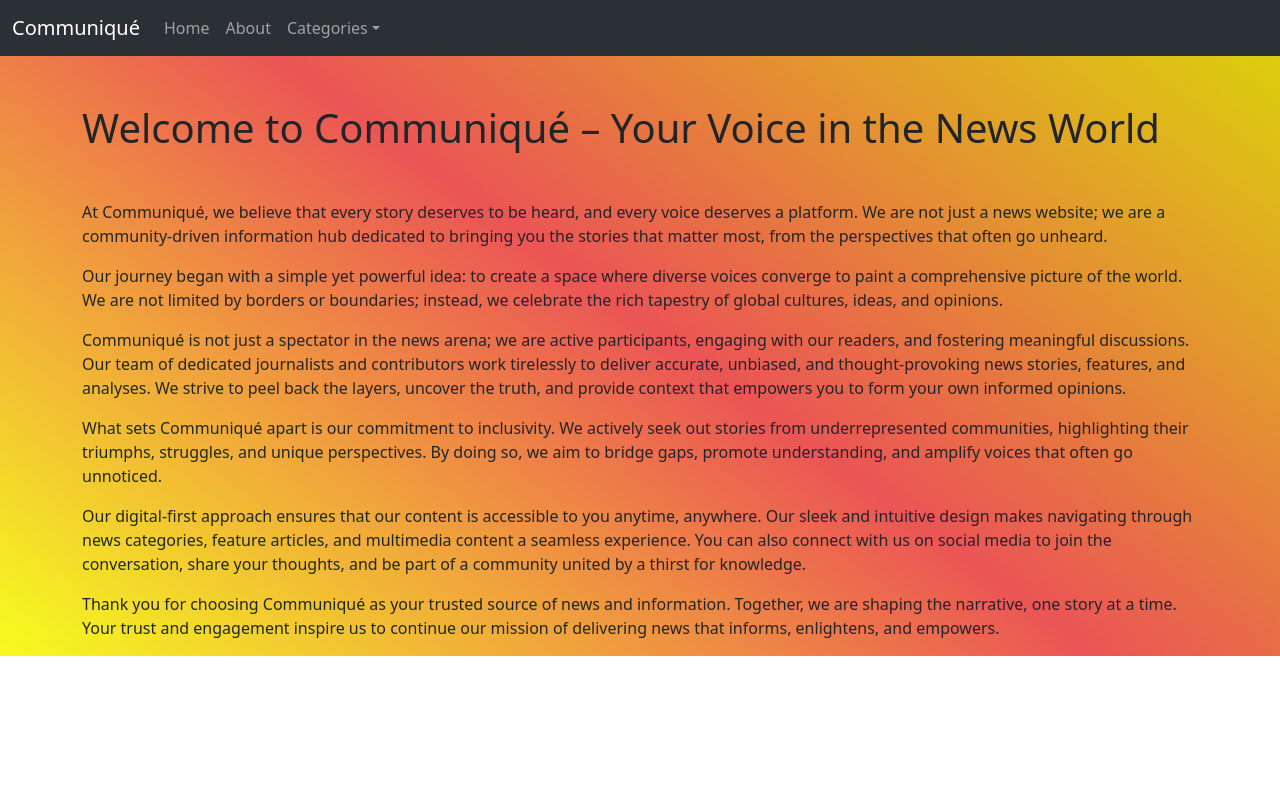
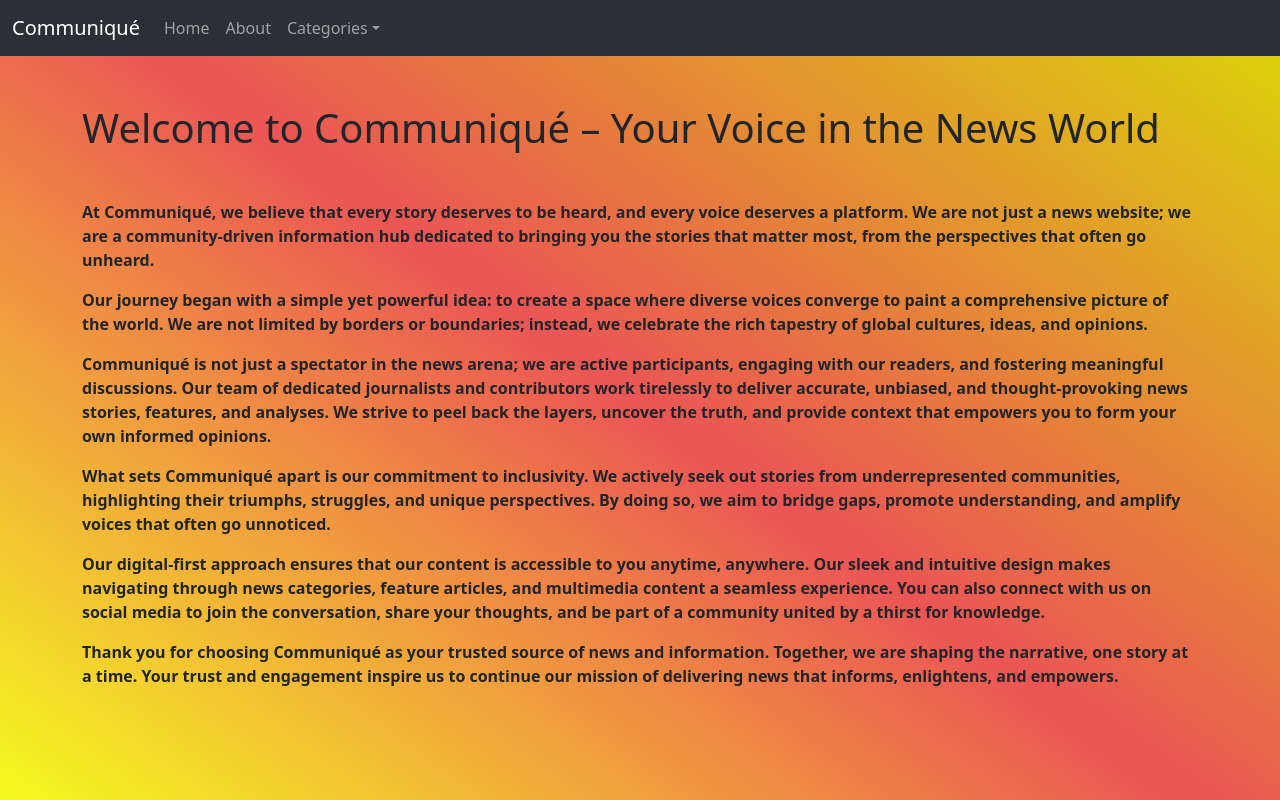
Before and after one commit to JB786/Communique-News-App, a React (Create React App) app: page /#/about in a window 1280 px wide. Built offline with nearby package versions, Linux system fonts and the light colour scheme; no server answers.

Commit message:
final commit before deploying to gh-pages

```diff
--- a/package.json
+++ b/package.json
@@ -1,4 +1,5 @@
 {
+  "homepage": "https://JB786.github.io/Communique-News-App",
   "name": "newsapp",
   "version": "0.1.0",
   "private": true,
@@ -6,6 +7,7 @@
     "@testing-library/jest-dom": "^5.17.0",
     "@testing-library/react": "^13.4.0",
     "@testing-library/user-event": "^13.5.0",
+    "gh-pages": "^6.0.0",
     "react": "^18.2.0",
     "react-dom": "^18.2.0",
     "react-infinite-scroll-component": "^6.1.0",
@@ -15,6 +17,8 @@
     "web-vitals": "^2.1.4"
   },
   "scripts": {
+    "predeploy": "npm run build",
+    "deploy": "gh-pages -d build",
     "start": "react-scripts start",
     "build": "react-scripts build",
     "test": "react-scripts test",
--- a/src/App.js
+++ b/src/App.js
@@ -9,7 +9,7 @@ import LoadingBar from 'react-top-loading-bar';
 
 export class App extends Component {
 
-  apiKey = process.env.REACT_APP_NEWS_API
+  // apiKey = process.env.REACT_APP_NEWS_API
 
   state = {
     progress:0
--- a/src/components/About.js
+++ b/src/components/About.js
@@ -6,17 +6,17 @@ export class About extends Component {
 
             <div className="container my-6">
                 <h1 className='my-5'>Welcome to Communiqué – Your Voice in the News World</h1>
-                <p>At Communiqué, we believe that every story deserves to be heard, and every voice deserves a platform. We are not just a news website; we are a community-driven information hub dedicated to bringing you the stories that matter most, from the perspectives that often go unheard.</p>
+                <p className="fw-bold">At Communiqué, we believe that every story deserves to be heard, and every voice deserves a platform. We are not just a news website; we are a community-driven information hub dedicated to bringing you the stories that matter most, from the perspectives that often go unheard.</p>
 
-                <p>Our journey began with a simple yet powerful idea: to create a space where diverse voices converge to paint a comprehensive picture of the world. We are not limited by borders or boundaries; instead, we celebrate the rich tapestry of global cultures, ideas, and opinions.</p>
+                <p className="fw-bold">Our journey began with a simple yet powerful idea: to create a space where diverse voices converge to paint a comprehensive picture of the world. We are not limited by borders or boundaries; instead, we celebrate the rich tapestry of global cultures, ideas, and opinions.</p>
 
-                <p>Communiqué is not just a spectator in the news arena; we are active participants, engaging with our readers, and fostering meaningful discussions. Our team of dedicated journalists and contributors work tirelessly to deliver accurate, unbiased, and thought-provoking news stories, features, and analyses. We strive to peel back the layers, uncover the truth, and provide context that empowers you to form your own informed opinions.</p>
+                <p className="fw-bold">Communiqué is not just a spectator in the news arena; we are active participants, engaging with our readers, and fostering meaningful discussions. Our team of dedicated journalists and contributors work tirelessly to deliver accurate, unbiased, and thought-provoking news stories, features, and analyses. We strive to peel back the layers, uncover the truth, and provide context that empowers you to form your own informed opinions.</p>
 
-                <p>What sets Communiqué apart is our commitment to inclusivity. We actively seek out stories from underrepresented communities, highlighting their triumphs, struggles, and unique perspectives. By doing so, we aim to bridge gaps, promote understanding, and amplify voices that often go unnoticed.</p>
+                <p className="fw-bold">What sets Communiqué apart is our commitment to inclusivity. We actively seek out stories from underrepresented communities, highlighting their triumphs, struggles, and unique perspectives. By doing so, we aim to bridge gaps, promote understanding, and amplify voices that often go unnoticed.</p>
 
-                <p>Our digital-first approach ensures that our content is accessible to you anytime, anywhere. Our sleek and intuitive design makes navigating through news categories, feature articles, and multimedia content a seamless experience. You can also connect with us on social media to join the conversation, share your thoughts, and be part of a community united by a thirst for knowledge.</p>
+                <p className="fw-bold">Our digital-first approach ensures that our content is accessible to you anytime, anywhere. Our sleek and intuitive design makes navigating through news categories, feature articles, and multimedia content a seamless experience. You can also connect with us on social media to join the conversation, share your thoughts, and be part of a community united by a thirst for knowledge.</p>
 
-                <p>Thank you for choosing Communiqué as your trusted source of news and information. Together, we are shaping the narrative, one story at a time. Your trust and engagement inspire us to continue our mission of delivering news that informs, enlightens, and empowers.</p>
+                <p className="fw-bold">Thank you for choosing Communiqué as your trusted source of news and information. Together, we are shaping the narrative, one story at a time. Your trust and engagement inspire us to continue our mission of delivering news that informs, enlightens, and empowers.</p>
             </div>
         )
     }
--- a/src/components/News.js
+++ b/src/components/News.js
@@ -36,7 +36,7 @@ export class News extends Component {
 
     async updateNews() {
         this.props.setProgress(10)
-        let url = `https://newsapi.org/v2/top-headlines?country=${this.props.country}&category=${this.props.category}&apiKey=${this.props.apiKey}&page=${this.state.page}&pageSize=${this.state.pageSize}`
+        let url = `https://newsapi.org/v2/top-headlines?country=${this.props.country}&category=${this.props.category}&apiKey=167488a9927846cb99614892a694c93d&page=${this.state.page}&pageSize=${this.state.pageSize}`
         this.setState({
             loading: true,
         })
@@ -65,7 +65,7 @@ export class News extends Component {
         // Delay for 500 milliseconds before fetching more data, without this line of code more articles will not load.
         await new Promise(resolve => setTimeout(resolve, 500));
 
-        let url = `https://newsapi.org/v2/top-headlines?country=${this.props.country}&category=${this.props.category}&apiKey=${this.props.apiKey}&page=${this.state.page}&pageSize=${this.state.pageSize}`
+        let url = `https://newsapi.org/v2/top-headlines?country=${this.props.country}&category=${this.props.category}&apiKey=167488a9927846cb99614892a694c93d&page=${this.state.page}&pageSize=${this.state.pageSize}`
         let fetchData = await fetch(url)
         let parsedData = await fetchData.json()
 
--- a/src/index.css
+++ b/src/index.css
@@ -1,3 +1,4 @@
 html,body{
+    height: 100vh;
     background: linear-gradient(216deg, #dbd807, #eb5555, #f6fa20) no-repeat center center/cover;
 }
```
Also changed, not shown: 1 other file (tests, documents, lock files or other folders).
